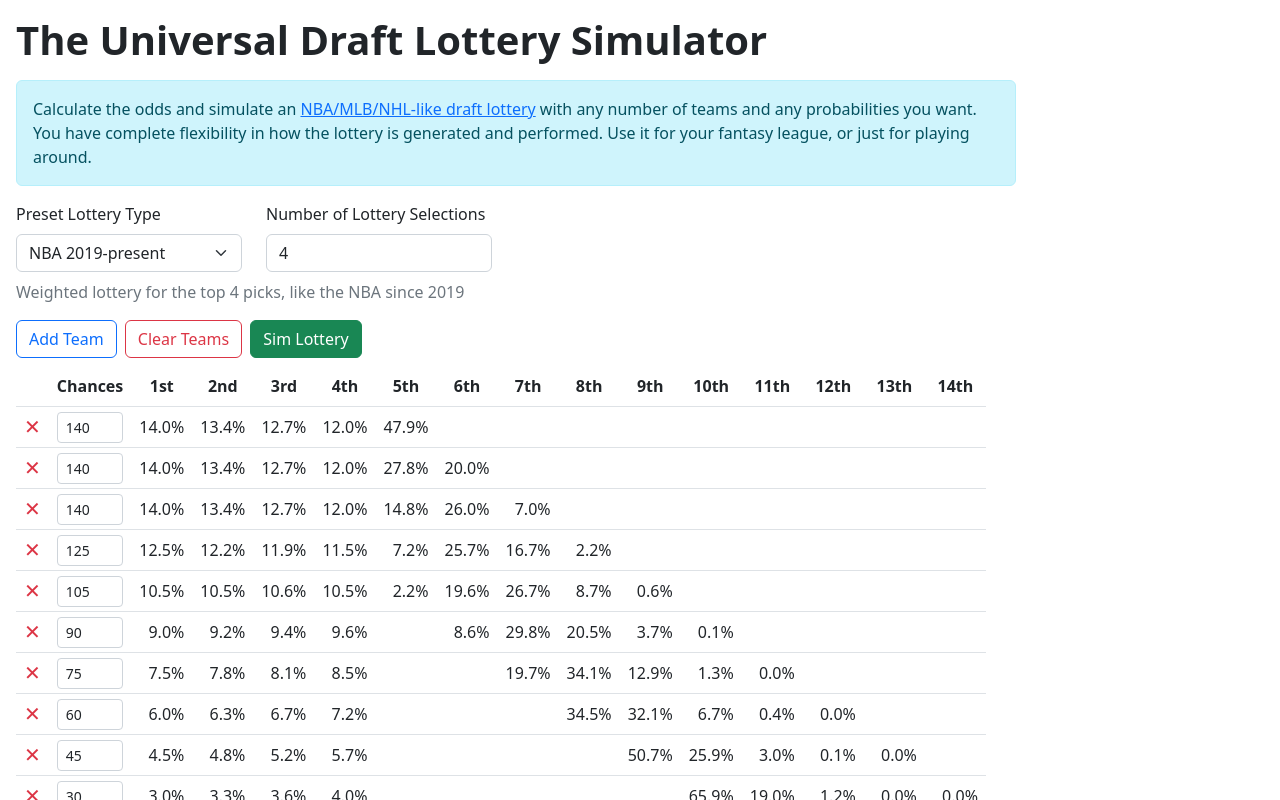
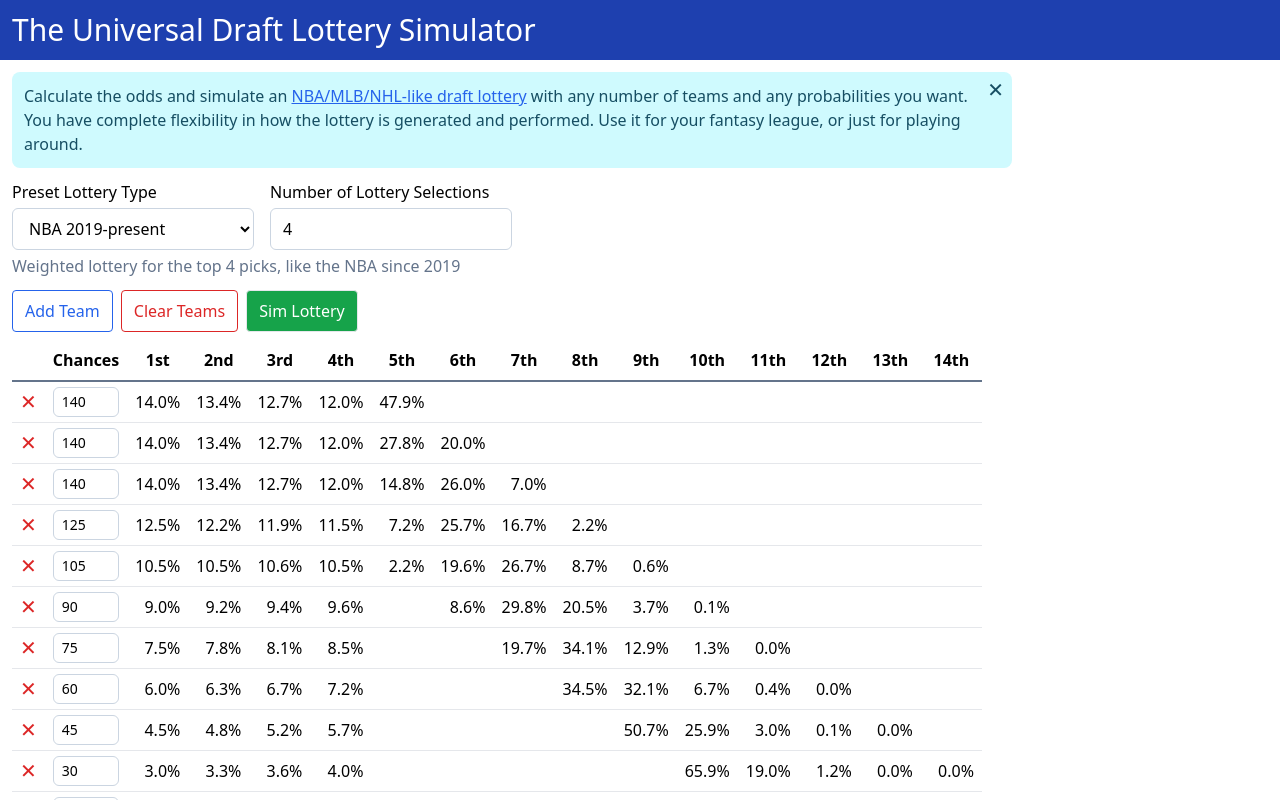
Before and after one commit to zengm-games/universal-draft-lottery-simulator, a Preact app: page / in a window 1280 px wide. Shown: the top 800 px of the page. Built offline with nearby package versions, Linux system fonts and the light colour scheme.

Commit message:
bootstrap -> tailwind

```diff
--- a/index.html
+++ b/index.html
@@ -5,19 +5,37 @@
     <title>The Universal Draft Lottery Simulator</title>
     <meta name="viewport" content="width=device-width, initial-scale=1.0" />
     <meta name="description" content="Calculate the odds and simulate an NBA/MLB/NHL-like draft lottery with any number of teams and any probabilities you want.">
+    <script>
+      const hideIntro = localStorage.getItem("hideIntro");
+      if (hideIntro) {
+        const styleSheet = document.createElement("style")
+        styleSheet.innerText = "#intro { display: none; }"
+        document.head.appendChild(styleSheet)
+      }
+    </script>
   </head>
-  <body class="m-3">
-    <h1 class="display-6 fw-bold mb-3">The Universal Draft Lottery Simulator</h1>
-    <div class="alert alert-info mb-3" style="max-width: 1000px">
+  <body>
+    <h1 class="bg-blue-800 text-white text-xl sm:text-3xl p-3">The Universal Draft Lottery Simulator</h1>
+    <div class="m-3">
+      <div class="alert relative pr-5" id="intro">
+        <button
+          class="text-xl absolute top-1 right-2"
+          type="button"
+          onclick="localStorage.setItem('hideIntro', '1'); this.parentNode.style.display='none';"
+          title="Hide intro"
+        >
+          ✕
+        </button>
         Calculate the odds and simulate an <a href="https://en.wikipedia.org/wiki/NBA_draft_lottery">NBA/MLB/NHL-like draft lottery</a> with any number of teams and any probabilities you want. You have complete flexibility in how the lottery is generated and performed. Use it for your fantasy league, or just for playing around.
       </div>
       <div id="app"></div>
-    <div class="alert alert-info" style="max-width: 1000px">
+      <div class="alert">
         If you like simulating hypothetical draft lotteries, maybe you'd like simulating a whole league? <a href="https://zengm.com/">ZenGM</a> has you covered! Play <a href="https://play.basketball-gm.com/">basketball</a>, <a href="https://play.football-gm.com/">football</a>, <a href="https://baseball.zengm.com/">baseball</a>, or <a href="https://hockey.zengm.com/">hockey</a>. You can customize the draft lottery and tons of other things, and play as many seasons as you want. All for free!
       </div>
       <p>
         <a href="https://github.com/zengm-games/universal-draft-lottery-simulator">Source code on GitHub</a>
       </p>
+    </div>
     <script type="module" src="/src/main.tsx"></script>
   </body>
 </html>
--- /dev/null
+++ b/postcss.config.js
@@ -0,0 +1,6 @@
+module.exports = {
+	plugins: {
+		tailwindcss: {},
+		autoprefixer: {},
+	},
+};
--- a/src/app.tsx
+++ b/src/App.tsx
@@ -1,6 +1,7 @@
 import { useMemo, useState } from "preact/hooks";
 import { getProbs } from "./getProbs";
 import { simLottery } from "./simLottery";
+import { Button } from "./Button";
 
 const presets = [
 	{
@@ -101,7 +102,7 @@ const ordinal = (x: number) => {
 const formatPercent = (num: number | undefined) =>
 	num !== undefined ? `${(num * 100).toFixed(1)}%` : undefined;
 
-export function App() {
+export const App = () => {
 	const [presetKey, setPresetKey] = useState("nba2019");
 	const preset = presets.find((preset) => preset.key === presetKey);
 
@@ -130,24 +131,45 @@ export function App() {
 		setPresetKey("custom");
 	};
 
+	const addClearButtons = (
+		<>
+			<Button
+				variant="primary"
+				outline
+				className="mr-2"
+				onClick={onAddTeam("top")}
+			>
+				Add Team
+			</Button>
+
+			<Button
+				variant="danger"
+				outline
+				className="mr-2"
+				onClick={onClearTeams}
+				disabled={chances.length === 0}
+			>
+				Clear Teams
+			</Button>
+		</>
+	);
+
 	return (
 		<>
 			<div
-				className="row"
+				className="columns-2"
 				style={{
 					maxWidth: 500,
 				}}
 			>
-				<div className="col">
-					<label className="form-label" htmlFor="presetKey">
-						Preset Lottery Type
-					</label>
+				<div>
+					<label htmlFor="presetKey">Preset Lottery Type</label>
 					<select
-						className="form-select"
+						className="form-control mt-1 h-[42px]"
 						id="presetKey"
 						onChange={(event) => {
 							const preset = presets.find(
-								(preset) => preset.key === event.target.value,
+								(preset) => preset.key === (event.target as any).value,
 							);
 
 							if (preset) {
@@ -170,63 +192,45 @@ export function App() {
 					</select>
 				</div>
 
-				<div className="col">
-					<label className="form-label" htmlFor="numToPick">
-						<span className="d-sm-none"># Lottery Selections</span>
-						<span className="d-none d-sm-inline">
+				<div>
+					<label htmlFor="numToPick">
+						<span className="sm:hidden"># Lottery Selections</span>
+						<span className="hidden sm:inline">
 							Number of Lottery Selections
 						</span>
 					</label>
 					<input
-						className="form-control"
+						className="form-control mt-1  h-[42px]"
 						id="numToPick"
 						type="number"
 						value={numToPick}
 						onChange={(event) => {
 							setLotteryResults(undefined);
 							setPresetKey("custom");
-							setNumToPick(Math.round(event.target.valueAsNumber));
+							setNumToPick(Math.round((event.target as any).valueAsNumber));
 						}}
 					></input>
 				</div>
 			</div>
 			{preset ? (
-				<div className="text-muted mt-2">{preset.description}</div>
+				<div className="text-slate-500 mt-1">{preset.description}</div>
 			) : null}
 
 			{tooSlow ? (
 				<>
-					<div className="text-danger mt-2 mb-1">
+					<div className="text-red-600 mt-1">
 						Computing exact odds for so many teams and picks is too slow, so
 						estimates are shown.
 					</div>
 				</>
 			) : null}
 
-			<div className="mt-3 d-sm-flex">
-				<div>
-					<button
-						className="btn btn-outline-primary me-2"
-						type="button"
-						onClick={onAddTeam("top")}
-					>
-						Add Team
-					</button>
+			<div className="mt-3 sm:flex">
+				<div>{addClearButtons}</div>
 
-					<button
-						className="btn btn-outline-danger me-2"
-						type="button"
-						onClick={onClearTeams}
-						disabled={chances.length === 0}
-					>
-						Clear Teams
-					</button>
-				</div>
-
-				<div className="mt-2 mt-sm-0">
-					<button
-						className="btn btn-success"
-						type="button"
+				<div className="mt-2 sm:mt-0">
+					<Button
+						variant="success"
 						onClick={() => {
 							const results = simLottery(chances, numToPick);
 							setLotteryResults(results);
@@ -234,36 +238,37 @@ export function App() {
 						disabled={chances.length === 0}
 					>
 						Sim Lottery
-					</button>
+					</Button>
 
 					{lotteryResults ? (
-						<button
-							className="btn btn-outline-danger ms-2"
-							type="button"
+						<Button
+							variant="danger"
+							className="ml-2"
 							onClick={() => {
 								setLotteryResults(undefined);
 							}}
+							outline
 							disabled={chances.length === 0}
 						>
 							Clear Sim
-						</button>
+						</Button>
 					) : null}
 				</div>
 			</div>
 
 			{chances.length > 0 ? (
-				<div className="table-responsive mt-2">
+				<div className="mt-2 overflow-x-auto">
 					<table
-						className="table mb-0"
+						className="table-auto"
 						style={{
 							width: "unset",
 						}}
 					>
 						<thead className="text-center">
-							<tr>
+							<tr className="border-b-2 border-slate-500">
 								<th />
 								<th>Chances</th>
-								{chances.map((chance, i) => (
+								{chances.map((_chance, i) => (
 									<th key={i}>{ordinal(i + 1)}</th>
 								))}
 							</tr>
@@ -273,7 +278,7 @@ export function App() {
 								const inputId = `chances-${i}`;
 
 								return (
-									<tr>
+									<tr className="border-b">
 										<td
 											className="py-0 align-middle"
 											style={{
@@ -281,13 +286,14 @@ export function App() {
 											}}
 										>
 											<button
-												className="btn btn-link text-danger border-0 p-0 m-0 text-decoration-none fs-5"
+												className="text-red-600 text-xl"
 												type="button"
 												onClick={() => {
 													setLotteryResults(undefined);
-													setChances(chances.filter((chance, j) => j !== i));
+													setChances(chances.filter((_chance, j) => j !== i));
 													setPresetKey("custom");
 												}}
+												title="Remove team"
 											>
 												✕
 											</button>
@@ -298,16 +304,18 @@ export function App() {
 												width: 0,
 											}}
 										>
-											<label className="visually-hidden" htmlFor={inputId}>
+											<label className="sr-only" htmlFor={inputId}>
 												Lottery chances for team #{i + 1}
 											</label>
 											<input
 												id={inputId}
-												className="form-control form-control-sm"
+												className="form-control py-1 px-2 text-sm"
 												type="text"
 												value={chance}
 												onChange={(event) => {
-													const number = parseFloat(event.target.value);
+													const number = parseFloat(
+														(event.target as any).value,
+													);
 													if (!Number.isNaN(number)) {
 														setLotteryResults(undefined);
 														setPresetKey("custom");
@@ -320,7 +328,7 @@ export function App() {
 												}}
 											/>
 										</td>
-										{chances.map((chance, j) => {
+										{chances.map((_chance, j) => {
 											const pct = formatPercent(probs[i][j]);
 											return (
 												<td
@@ -345,24 +353,8 @@ export function App() {
 			)}
 
 			{chances.length > 0 ? (
-				<div className="my-3">
-					<button
-						className="btn btn-outline-primary me-2"
-						type="button"
-						onClick={onAddTeam("bottom")}
-					>
-						Add Team
-					</button>
-
-					<button
-						className="btn btn-outline-danger"
-						type="button"
-						onClick={onClearTeams}
-					>
-						Clear Teams
-					</button>
-				</div>
+				<div className="my-3">{addClearButtons}</div>
 			) : null}
 		</>
 	);
-}
+};
--- /dev/null
+++ b/src/Button.tsx
@@ -0,0 +1,43 @@
+import type { ComponentChildren } from "preact";
+
+export const Button = ({
+	children,
+	className,
+	disabled,
+	onClick,
+	outline,
+	variant,
+}: {
+	children: ComponentChildren;
+	className?: string;
+	disabled?: boolean;
+	onClick: () => void;
+	outline?: boolean;
+	variant: "danger" | "primary" | "success";
+}) => {
+	let colorClasses;
+	if (variant === "primary") {
+		colorClasses = "enabled:hover:bg-blue-500 text-blue-600 border-blue-600";
+	} else if (variant === "danger") {
+		colorClasses = "enabled:hover:bg-red-500 text-red-600 border-red-600";
+	} else if (variant === "success") {
+		if (!outline) {
+			colorClasses = "enabled:hover:bg-green-700 text-white bg-green-600";
+		}
+	}
+
+	return (
+		<button
+			className={`${
+				outline ? "bg-transparent " : ""
+			}enabled:hover:text-white py-2 px-3 border enabled:hover:border-transparent rounded disabled:opacity-50 ${colorClasses}${
+				className ? ` ${className}` : ""
+			}`}
+			disabled={disabled}
+			onClick={onClick}
+			type="button"
+		>
+			{children}
+		</button>
+	);
+};
--- a/src/main.tsx
+++ b/src/main.tsx
@@ -1,5 +1,5 @@
 import { render } from "preact";
-import { App } from "./app";
-import "bootstrap/dist/css/bootstrap.min.css";
+import { App } from "./App";
+import "./style.css";
 
 render(<App />, document.getElementById("app")!);
--- /dev/null
+++ b/src/style.css
@@ -0,0 +1,22 @@
+@tailwind base;
+@tailwind components;
+@tailwind utilities;
+
+@layer base {
+	a {
+		@apply text-blue-600 underline hover:text-blue-800;
+	}
+
+	.alert {
+		@apply bg-cyan-100 text-cyan-900 rounded-lg p-3 mb-3 max-w-[1000px];
+	}
+
+	.form-control {
+		@apply w-full px-3 py-2 bg-white border border-slate-300 rounded-md placeholder-slate-400 focus:outline-none focus:border-blue-300 focus:ring-1 focus:ring-blue-300;
+	}
+
+	td,
+	th {
+		@apply p-2;
+	}
+}
--- /dev/null
+++ b/tailwind.config.js
@@ -0,0 +1,8 @@
+/** @type {import('tailwindcss').Config} */
+module.exports = {
+	content: ["./index.html", "./src/**/*.{js,ts,jsx,tsx}"],
+	theme: {
+		extend: {},
+	},
+	plugins: [],
+};
```
Also changed, not shown: package.json (+6 -4 lines), tsconfig.json (added, +22 -0 lines), 1 other file (tests, documents, lock files or other folders). Lines whose indentation alone changed are shown as unchanged.
